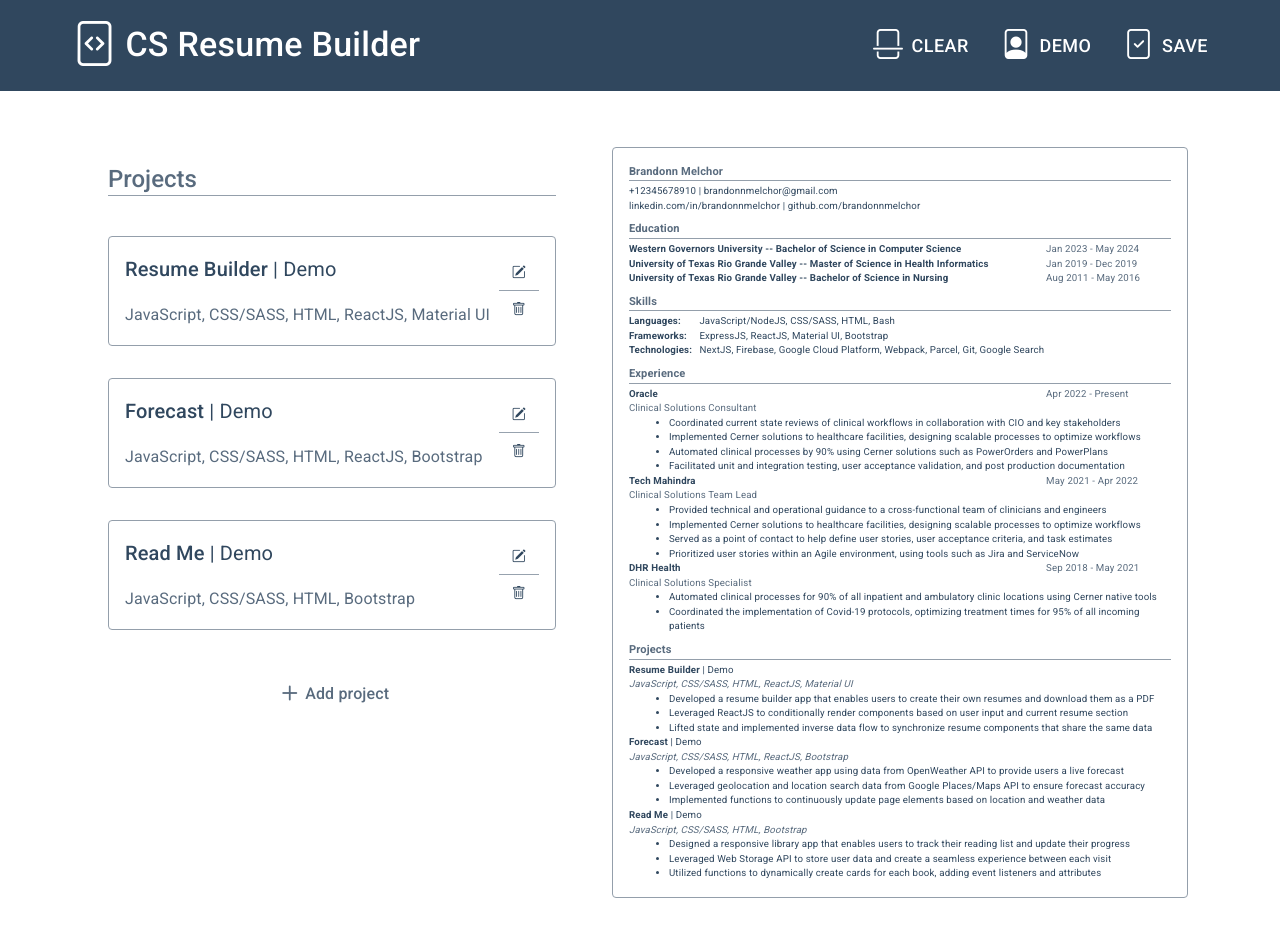
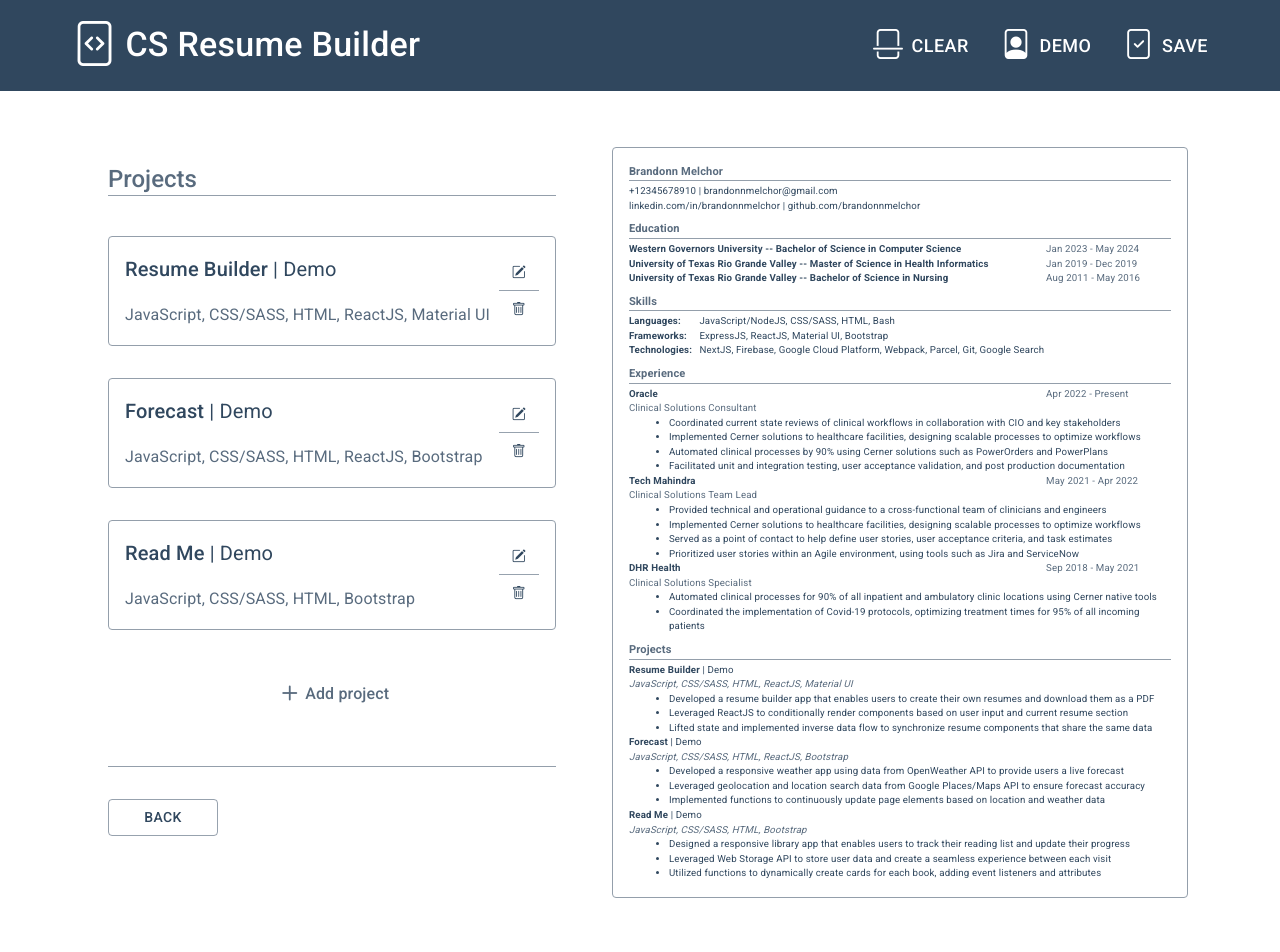
Before and after one commit to brandonnmelchor/resume-builder, a React (Create React App) app: page / in a window 1280 px wide. Shown: the top 952 px of the page. Built offline with nearby package versions, Linux system fonts and the light colour scheme.

Commit message:
add FormNav components

```diff
--- a/src/components/form_components/ProjectsForm.js
+++ b/src/components/form_components/ProjectsForm.js
@@ -1,4 +1,5 @@
 import React from "react";
+import { SectionNavB, EntryNav } from "./FormNav";
 
 import Box from "@mui/material/Box";
 import Stack from "@mui/material/Stack";
@@ -15,6 +16,7 @@ export default class ProjectsForm extends React.Component {
     const projects = this.props.resume.projects;
     const { entryMode, targetEntry } = this.props.entryMode;
     const handleChange = this.props.handleChange;
+    const sectionNav = this.props.sectionNav;
     let display;
 
     if (entryMode) {
@@ -22,12 +24,15 @@ export default class ProjectsForm extends React.Component {
       display = <EntryForm key={entry.id} projectEntry={entry} handleChange={handleChange} />;
     } else {
       display = (
+        <Box>
           <Stack spacing={4}>
             {projects.map((entry) => (
               <EntryCard key={entry.id} projectEntry={entry} handleChange={handleChange} />
             ))}
             <AddEntry handleChange={handleChange} />
           </Stack>
+          <SectionNavB sectionNav={sectionNav} />
+        </Box>
       );
     }
 
@@ -122,6 +127,7 @@ class EntryForm extends React.Component {
   constructor(props) {
     super(props);
     this.handleChange = this.handleChange.bind(this);
+    this.handleSubmit = this.handleSubmit.bind(this);
   }
 
   handleChange(event) {
@@ -130,13 +136,19 @@ class EntryForm extends React.Component {
     handleEntry(event, "projects", entryID);
   }
 
+  handleSubmit(event) {
+    event.preventDefault();
+    const saveEntry = this.props.handleChange.saveEntry;
+    saveEntry();
+  }
+
   render() {
     const { id, projectName, url, tech, details } = this.props.projectEntry;
     const handleChange = this.props.handleChange;
 
     return (
       <Box>
-        <Box id={id} component="form">
+        <Box id={id} component="form" onSubmit={this.handleSubmit}>
           <Box sx={{ mb: 4 }}>
             <GrayTextField
               type="text"
@@ -182,6 +194,7 @@ class EntryForm extends React.Component {
             ))}
             <AddDetails entryID={id} handleChange={handleChange} />
           </Stack>
+          <EntryNav handleChange={handleChange} />
         </Box>
       </Box>
     );
```
Lines whose indentation alone changed are shown as unchanged.
